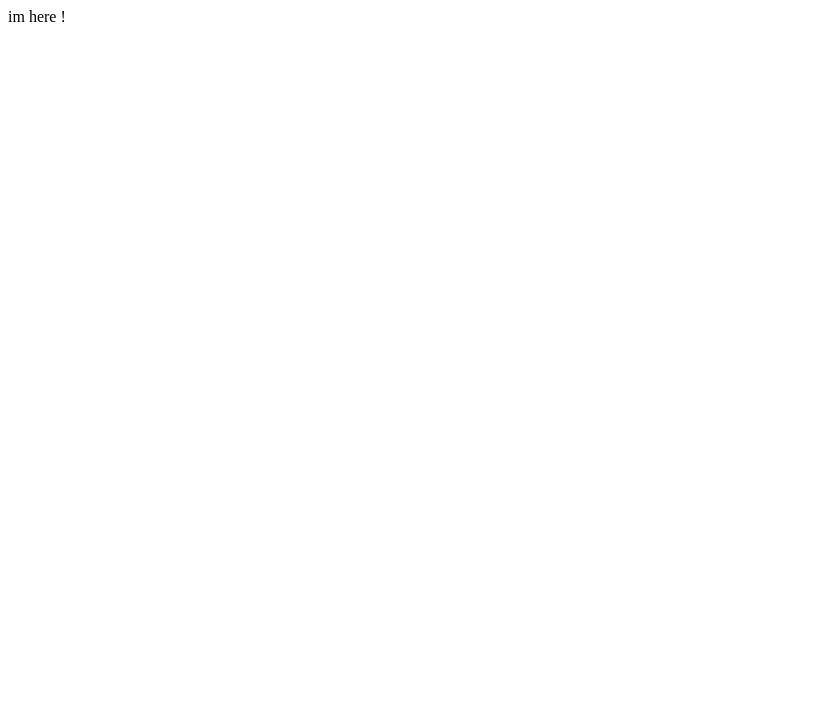
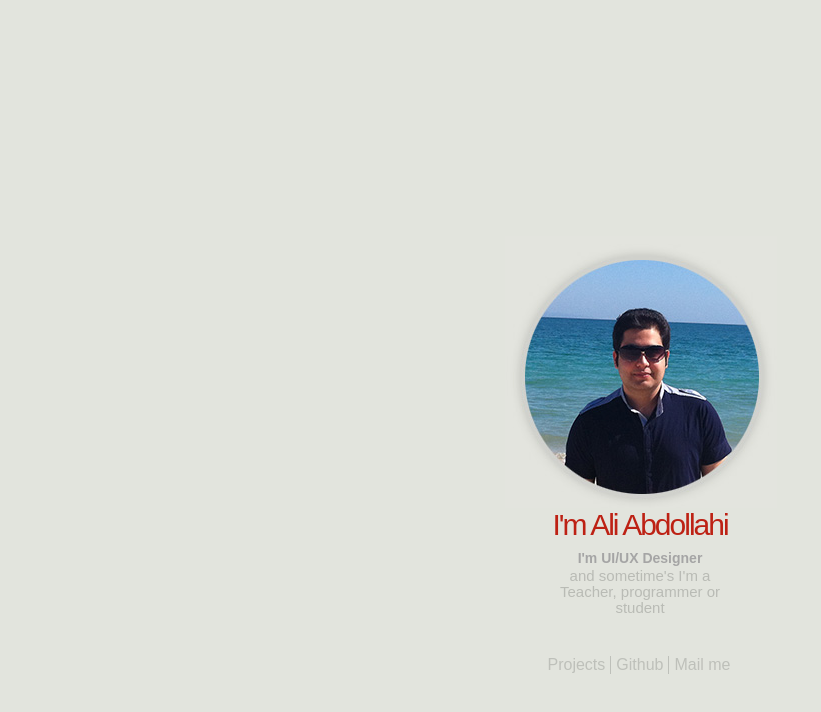
Before and after one commit to aliab/aliab.github.com, a plain HTML site: page index.html in a window 1280 px wide. Shown: the whole page, without its empty margins (0-821 px from the left). Drawn offline with Linux system fonts and the light colour scheme.

Commit message:
some starting point

```diff
--- a/index.html
+++ b/index.html
@@ -1 +1,29 @@
-<p> im here ! </p>
+<!doctype html>
+<html>
+<head>
+<meta charset="utf-8">
+<title>I'm Ali Abdolahi | UI/UX designer</title>
+<!-- <link href='http://fonts.googleapis.com/css?family=Source+Sans+Pro:300,500' rel='stylesheet' type='text/css'> -->
+<link href="style.css" rel="stylesheet" type="text/css">
+</head>
+
+<body>
+
+<div id="container">
+	<div id="logo"></div>
+	<div id="info">
+    	<h1>I'm Ali Abdollahi</h1>
+    	<h4> I'm UI/UX Designer </h4>
+        <p> and sometime's I'm a <br /> Teacher, programmer or student </p>
+    </div>
+    <div id="nav">
+    	<ul>
+        	<li><a href="projects.html">Projects</a></li>
+            <li><a href="http://github.com/aliab" target="_blank">Github</a></li>
+            <li><a href="mailto:i@abdolahi.info" target="_blank">Mail me</a></li>
+        </ul>
+    </div>
+</div>
+
+</body>
+</html>
--- /dev/null
+++ b/style.css
@@ -0,0 +1,93 @@
+* {
+	padding:0;
+	margin:0;
+}
+
+html, body{
+	width:100%;
+	height:100%;
+}
+
+body{
+	background-color:#e2e4dd;
+}
+
+div#container{
+	width:270px;
+	height:415px;
+	background-repeat:no-repeat;
+	position:absolute;top:0;right:0;left:0;bottom:0;margin:auto;
+}
+
+div#logo{
+	width:272px;
+	height:272px;
+	margin-top:43px;
+	margin-left:auto;
+	margin-right:auto;
+	background-image:url(images/mypic.jpg);
+	background-repeat:no-repeat;
+	background-position:center;
+}
+
+div#info h1{
+	text-align:center;
+	font-size:30px;
+	color:#bd2114;
+	font-family: 'Source Sans Pro', sans-serif;
+	font-weight:100;
+	letter-spacing:-2px;
+}
+
+div#info h4{
+	margin-top:8px;
+	text-align:center;
+	color:#a5a5a5;
+	font-size:14px;
+	font-family: 'Source Sans Pro', sans-serif;
+}
+div#info p{
+	width:200px;
+	text-align:center;
+	font-family: 'Source Sans Pro', sans-serif;
+	color:#b9bbb5;
+	font-size:15px;
+	margin-left:auto;
+	margin-right:auto;
+	margin-top:2px;
+	line-height:16px;
+}
+
+div#nav{
+	width:195px;
+	margin-left:auto;
+	margin-right:auto;
+	margin-top:40px;
+}
+
+div#nav ul{
+	list-style:none;
+}
+div#nav li{
+	float:left;
+	border-right:1px solid #bec0ba;
+}
+div#nav li:last-child{
+	float:none;
+	margin-left:50px;
+	border-right:0;
+}
+
+div#nav a{
+	text-decoration:none;
+	color:#bec0ba;
+	font-size:16px;
+	font-family: 'Source Sans Pro', sans-serif;
+	padding:5px;
+	font-weight:500;
+	-webkit-transition:color .6s;
+}
+div#nav a:hover{
+	color:#a5a5a5;
+	text-shadow:0 1px 1px #c6bdef;
+}
```
Also changed, not shown: images/mypic.jpg (added).
